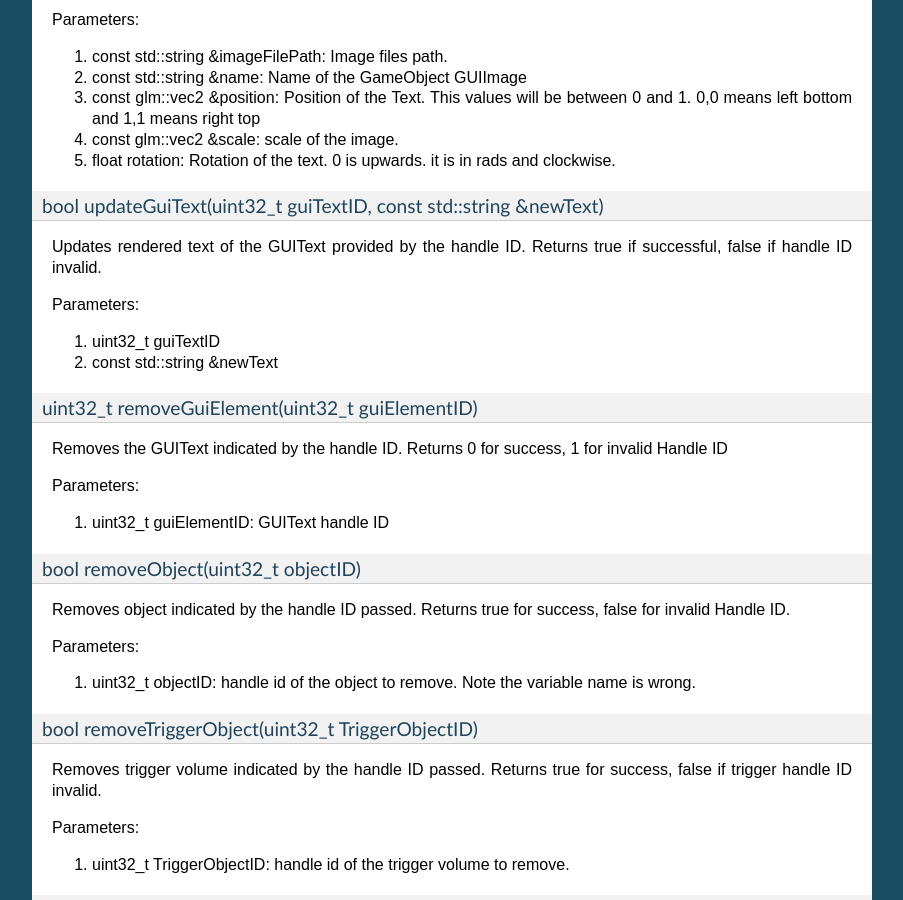
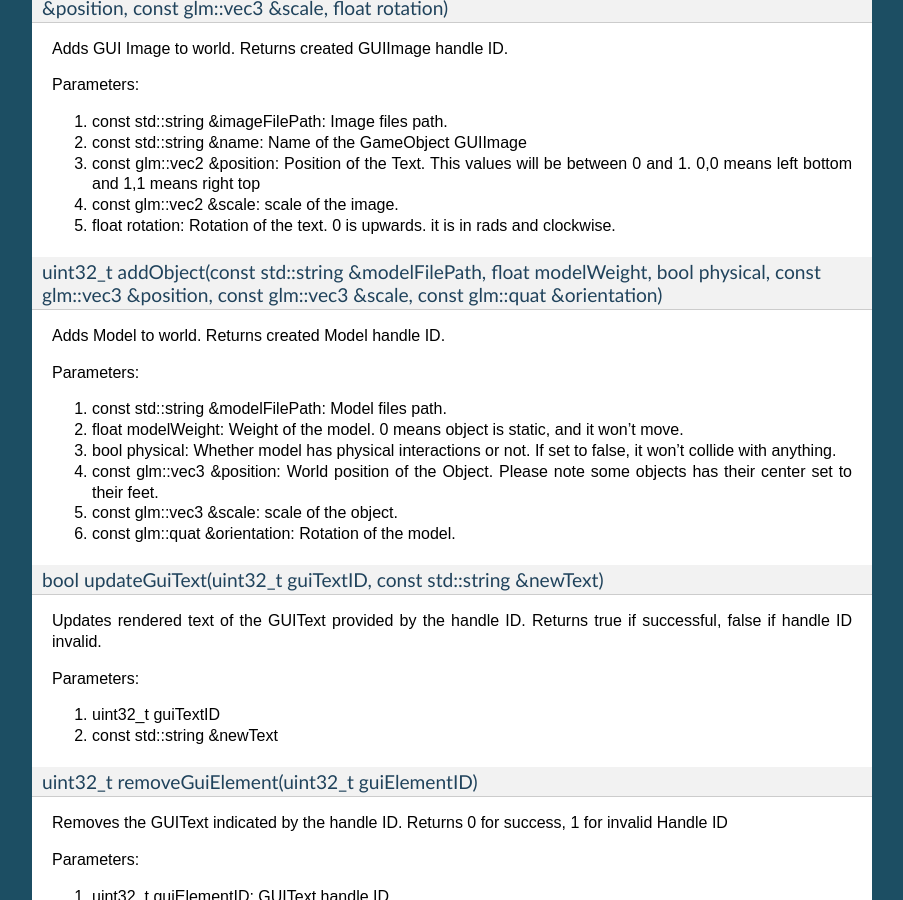
Before and after one commit to enginmanap/limonEngine-docs, a Sphinx documentation site: the page built from docs/APIUsage.rst, in a window 1280 px wide and 900 px high, scrolled down 3170 px. Shown: the whole window, without its empty margins (198-1101 px from the left). Built offline with Sphinx 7.4.7, drawn with Linux system fonts in a browser that asks for light colours; pages that are not in the unit, such as notebooks, are missing from menus; some of the changed text lies outside the part shown.

Commit message:
Add addObject API method

```diff
--- a/docs/APIUsage.rst
+++ b/docs/APIUsage.rst
@@ -93,6 +93,8 @@ ___________
 +-------------------------------+-------------------------------------------------------------------------------------------------------------------------------------------------------------------------------------------------------------------+
 |uint32_t                       |:ref:`addGuiImage(const std::string &imageFilePath, const std::string &name, const glm::vec2 &position, const glm::vec2 &scale, float rotation)<LimonAPI-addGuiImage>`                                             |
 +-------------------------------+-------------------------------------------------------------------------------------------------------------------------------------------------------------------------------------------------------------------+
+|uint32_t                       |:ref:`addObject(const std::string &modelFilePath, float modelWeight, bool physical, const glm::vec3 &position, const glm::vec3 &scale, const glm::quat &orientation)<LimonAPI-addObject>`                          |
++-------------------------------+-------------------------------------------------------------------------------------------------------------------------------------------------------------------------------------------------------------------+
 |bool                           |:ref:`updateGuiText(uint32_t guiTextID, const std::string &newText)<LimonAPI-updateGuiText>`                                                                                                                       |
 +-------------------------------+-------------------------------------------------------------------------------------------------------------------------------------------------------------------------------------------------------------------+
 |uint32_t                       |:ref:`removeGuiElement(uint32_t guiElementID)<LimonAPI-removeGuiElement>`                                                                                                                                          |
@@ -171,6 +173,22 @@ Parameters:
 #. const glm::vec2 &position: Position of the Text. This values will be between 0 and 1. 0,0 means left bottom and 1,1 means right top
 #. const glm::vec2 &scale: scale of the image.
 #. float rotation: Rotation of the text. 0 is upwards. it is in rads and clockwise.
+
+.. _LimonAPI-addObject:
+
+uint32_t addObject(const std::string &modelFilePath, float modelWeight, bool physical, const glm::vec3 &position, const glm::vec3 &scale, const glm::quat &orientation)
+============================================================================================================================================================================================
+
+Adds Model to world. Returns created Model handle ID.
+
+Parameters:
+
+#. const std::string &modelFilePath: Model files path.
+#. float modelWeight: Weight of the model. 0 means object is static, and it won't move.
+#. bool physical: Whether model has physical interactions or not. If set to false, it won't collide with anything.
+#. const glm::vec3 &position: World position of the Object. Please note some objects has their center set to their feet.
+#. const glm::vec3 &scale: scale of the object.
+#. const glm::quat &orientation: Rotation of the model.
 
 .. _LimonAPI-updateGuiText:
 
```
